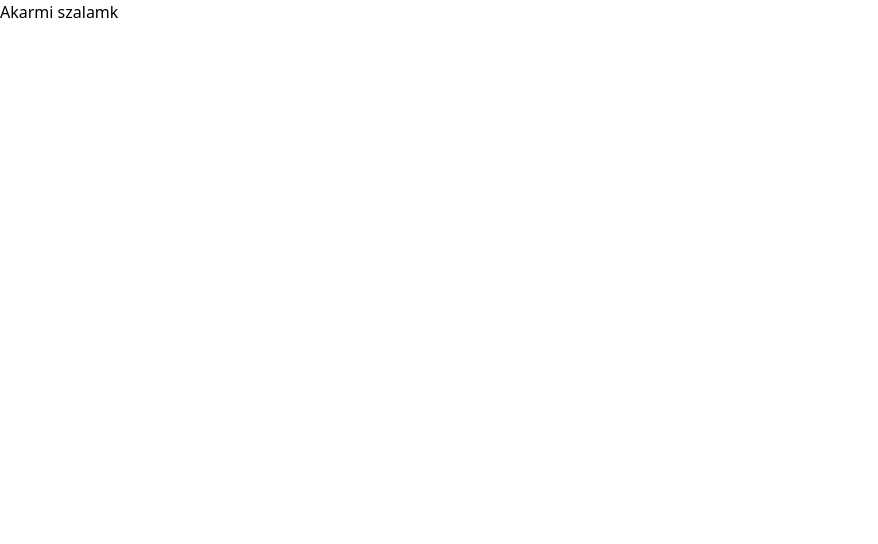
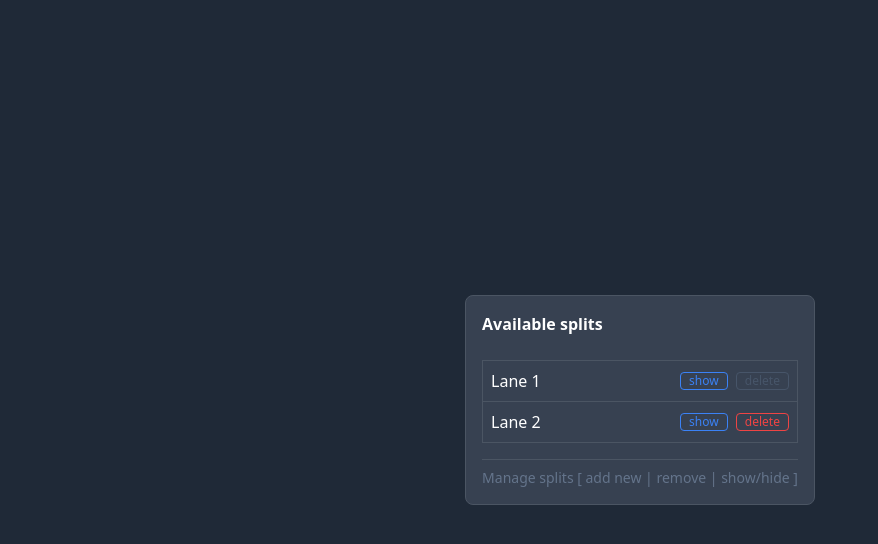
Before and after one commit to szekelygobe/vue-cal-setup, a Vue app: page / in a window 1280 px wide. Shown: the top 544 px of the page, without its empty margins (0-878 px from the left). Built offline with nearby package versions, Linux system fonts and the light colour scheme; data requests are answered from the project's data file.

Commit message:
Splits are displayed and can be hided/shown, saved in db with axios

```diff
--- a/db.json
+++ b/db.json
@@ -2,16 +2,16 @@
   "splits": [
     {
       "id": 1,
-      "class": "first_line",
-      "label": "First line",
+      "class": "lane_1",
+      "label": "Lane 1",
       "deletable": false,
       "hide": true
     },
     {
       "id": 2,
-      "class": "second_line",
-      "label": "Second line",
-      "deletable": false,
+      "class": "lane_2",
+      "label": "Lane 2",
+      "deletable": true,
       "hide": true
     }
   ],
--- a/index.html
+++ b/index.html
@@ -2,11 +2,11 @@
 <html lang="en">
   <head>
     <meta charset="UTF-8" />
-    <link rel="icon" href="/favicon.ico" />
+    <link rel="icon" href="/favicon.png" />
     <meta name="viewport" content="width=device-width, initial-scale=1.0" />
     <title>Vite App</title>
   </head>
-  <body>
+  <body class="grid place-items-center h-screen bg-gray-800 text-white">
     <div id="app"></div>
     <script type="module" src="/src/main.js"></script>
   </body>
--- a/src/App.vue
+++ b/src/App.vue
@@ -1,12 +1,9 @@
 <script setup>
-import HelloWorld from './components/HelloWorld.vue'
+import Splits from "@/components/splits/Splits.vue"
 </script>
 
 <template>
-  <main>
-    <HelloWorld />
-  </main>
+
+  <splits> </splits>
+
 </template>
-
-<style scoped>
-</style>
--- a/src/components/HelloWorld.vue
+++ /dev/null
@@ -1,11 +0,0 @@
-<script setup>
-
-</script>
-
-<template>
-  <div>Akarmi szalamk</div>
-</template>
-
-<style scoped>
-
-</style>
--- /dev/null
+++ b/src/components/Panel.vue
@@ -0,0 +1,19 @@
+<template>
+  <div class="p-4 border rounded-lg bg-gray-700 border-gray-600">
+    <h2
+        v-if="$slots.heading"
+        class="font-bold mb-3"
+    >
+      <slot name="heading"/>
+    </h2>
+
+    <slot/>
+
+    <footer
+        v-if="$slots.footer"
+        class="border-gray-600 border-t mt-4 text-sm text-slate-500 pt-2"
+    >
+      <slot name="footer"/>
+    </footer>
+  </div>
+</template>
--- /dev/null
+++ b/src/components/splits/Split.vue
@@ -0,0 +1,37 @@
+<script setup>
+defineProps({
+  split: Object,
+})
+</script>
+<template>
+
+  <li class="flex items-center">
+    <span class="p-2 flex justify-between items-center flex-1" >
+      {{split.label}}
+    </span>
+    <button
+        @click.prevent="$emit('updateSplit', split)"
+        :class="{
+          'border rounded px-2 text-xs w-12 ' : true,
+          'border-blue-500 text-blue-500' : split.hide == true,
+          'border-red-500 text-red-500' : split.hide == false
+        }"
+    >
+      {{ split.hide ? 'show' : 'hide' }}
+    </button>
+    <button
+        @click.prevent="$emit('deleteSplit', split)"
+        :disabled="!split.deletable"
+        :class="{
+          'border rounded text-xs px-2 mx-2': true,
+          'text-red-500 border-red-500': split.deletable == true,
+          'text-slate-600 border-slate-600': split.deletable == false
+        }"
+    >
+      delete
+    </button>
+  </li>
+
+
+
+</template>
--- /dev/null
+++ b/src/components/splits/Splits.vue
@@ -0,0 +1,59 @@
+<script setup>
+  import Panel from "@/components/Panel.vue"
+  import Split from "@/components/splits/Split.vue"
+  import axios from "axios"
+  import {onMounted, ref} from "vue";
+
+  const splits = ref(null);
+
+  onMounted(()=>{
+    axios.get('http://localhost:3001/splits')
+        .then((response) => {
+          splits.value = response.data;
+        })
+        .catch(error => (console.log(error)));
+  })
+
+  function updateSplit(split){
+    split.hide = !split.hide;
+    fetch('http://localhost:3001/splits/' + split.id, {
+      method: 'PATCH',
+      headers: { 'Content-Type': 'application/json' },
+      body: JSON.stringify(split)
+    })
+        .then(res =>  console.log(res.text(), '>>updated<<')) // or res.json()
+        .then(res => console.log(res))
+  }
+
+  function deleteSplit(split){
+    axios.delete('http://localhost:3001/splits/' + split.id)
+        .then(response => (console.log(response.data)))
+        .catch(error => (console.log(error)));
+  }
+
+</script>
+
+<template>
+
+  <panel class="w-90">
+
+    <template #heading>
+      <h2 class="font-bold mb-2">Available splits</h2>
+    </template>
+
+    <ul class="border border-gray-600 divide-y divide-gray-600 mt-6" >
+      <split
+          v-for="split in splits"
+          :split="split"
+          @update-split="updateSplit"
+          @delete-split="deleteSplit"
+      ></split>
+    </ul>
+
+    <template #footer>
+      Manage splits [ add new | remove | show/hide ]
+    </template>
+
+  </panel>
+
+</template>
--- a/tailwind.config.js
+++ b/tailwind.config.js
@@ -2,7 +2,7 @@
 module.exports = {
   content: [
     "./index.html",
-    "./src/**/*.{js,ts,jsx,tsx}",
+    "./src/**/*.{js,ts,jsx,tsx,vue}",
   ],
   theme: {
     extend: {},
```
Also changed, not shown: public/favicon.png (added), 1 other file (tests, documents, lock files or other folders).
